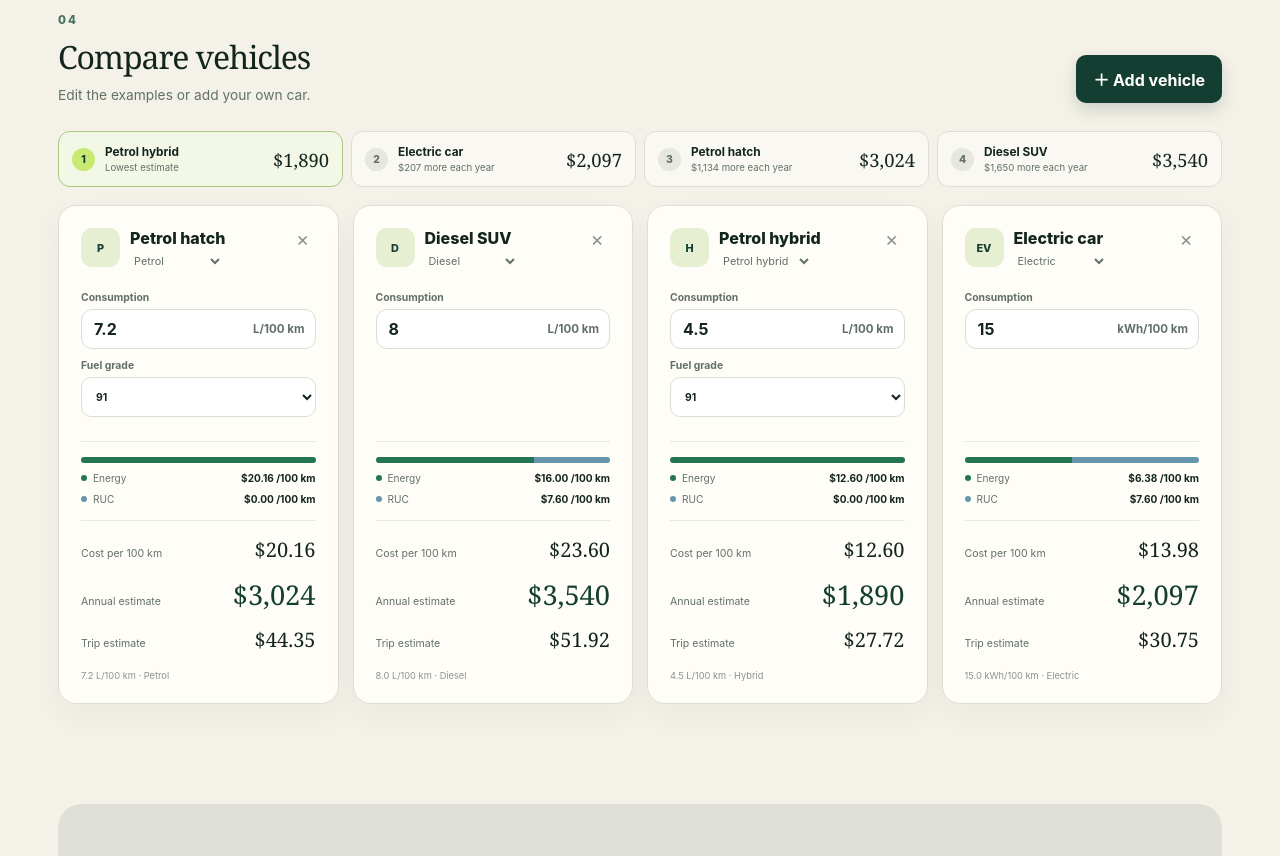
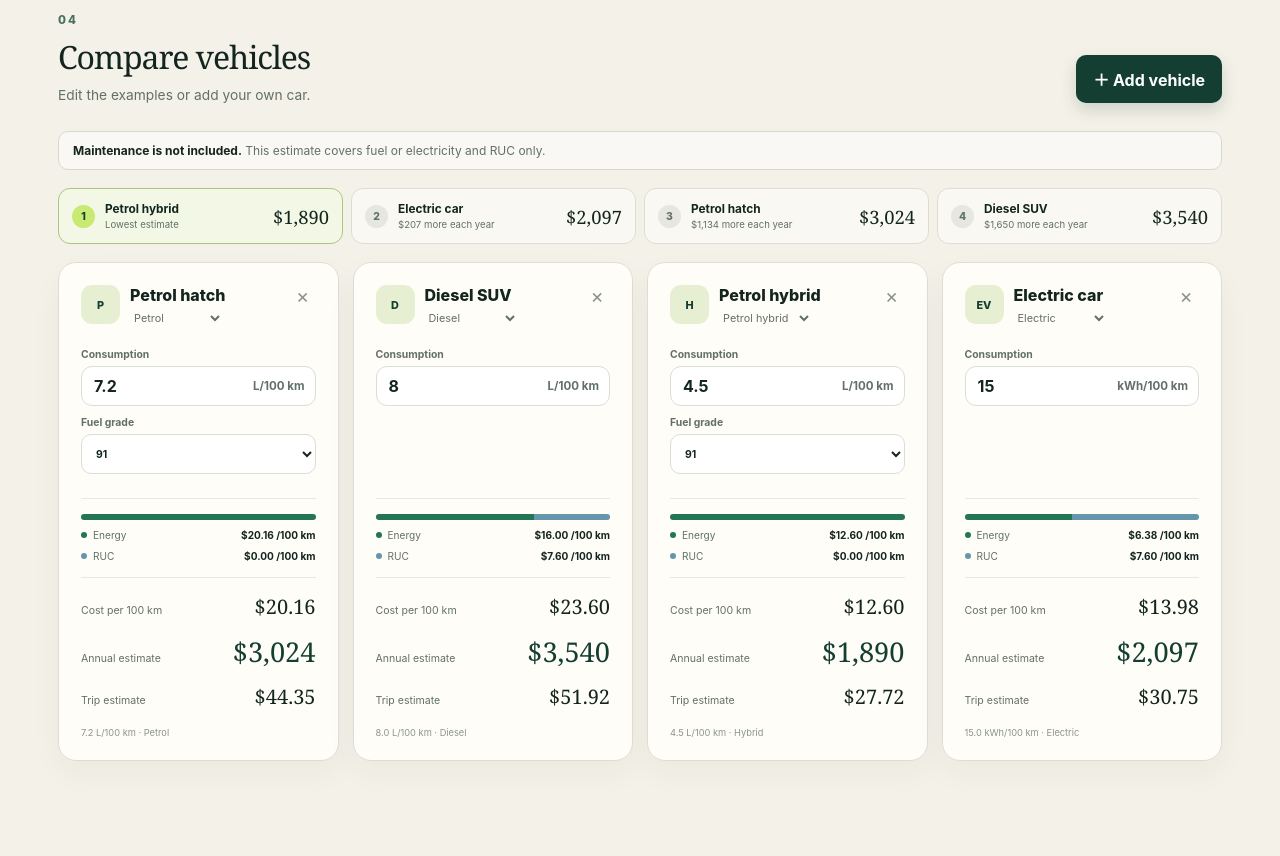
Before and after one commit to markshawkiwi/nz-car-cost-calculator, a website with bundled scripts: page index.html in a window 1280 px wide. Shown: the part 920-1776 px from the top of the page. Built offline with nearby package versions, Linux system fonts and the light colour scheme; no server answers.

Commit message:
Clarify maintenance exclusion

```diff
--- a/index.html
+++ b/index.html
@@ -97,6 +97,7 @@
         <button class="primary-button" id="add-vehicle" type="button"><span aria-hidden="true">＋</span> Add vehicle</button>
       </div>
 
+      <p class="scope-note"><strong>Maintenance is not included.</strong> This estimate covers fuel or electricity and RUC only.</p>
       <div class="results-summary" id="results-summary" aria-live="polite"></div>
       <div class="vehicle-grid" id="vehicle-grid"></div>
     </section>
--- a/styles.css
+++ b/styles.css
@@ -72,6 +72,8 @@ input::-webkit-inner-spin-button { appearance: none; }
 .comparison-section { padding: 86px 0 40px; }
 .comparison-heading { align-items: end; margin-bottom: 28px; }
 .comparison-heading p:not(.step) { margin: 9px 0 0; color: var(--muted); font-size: .86rem; }
+.scope-note { margin: 0 0 18px; padding: 11px 14px; border: 1px solid #d7d9cf; border-radius: 10px; color: var(--muted); background: rgba(255,255,255,.55); font-size: .75rem; }
+.scope-note strong { color: var(--ink); }
 .primary-button { padding: 12px 17px; border: 0; border-radius: 10px; color: #fff; background: var(--green-dark); cursor: pointer; font-weight: 720; box-shadow: 0 7px 16px rgba(19,62,49,.17); }
 .primary-button:hover { background: var(--green); }
 .results-summary { margin-bottom: 18px; display: grid; grid-template-columns: repeat(4, 1fr); gap: 8px; }
```
